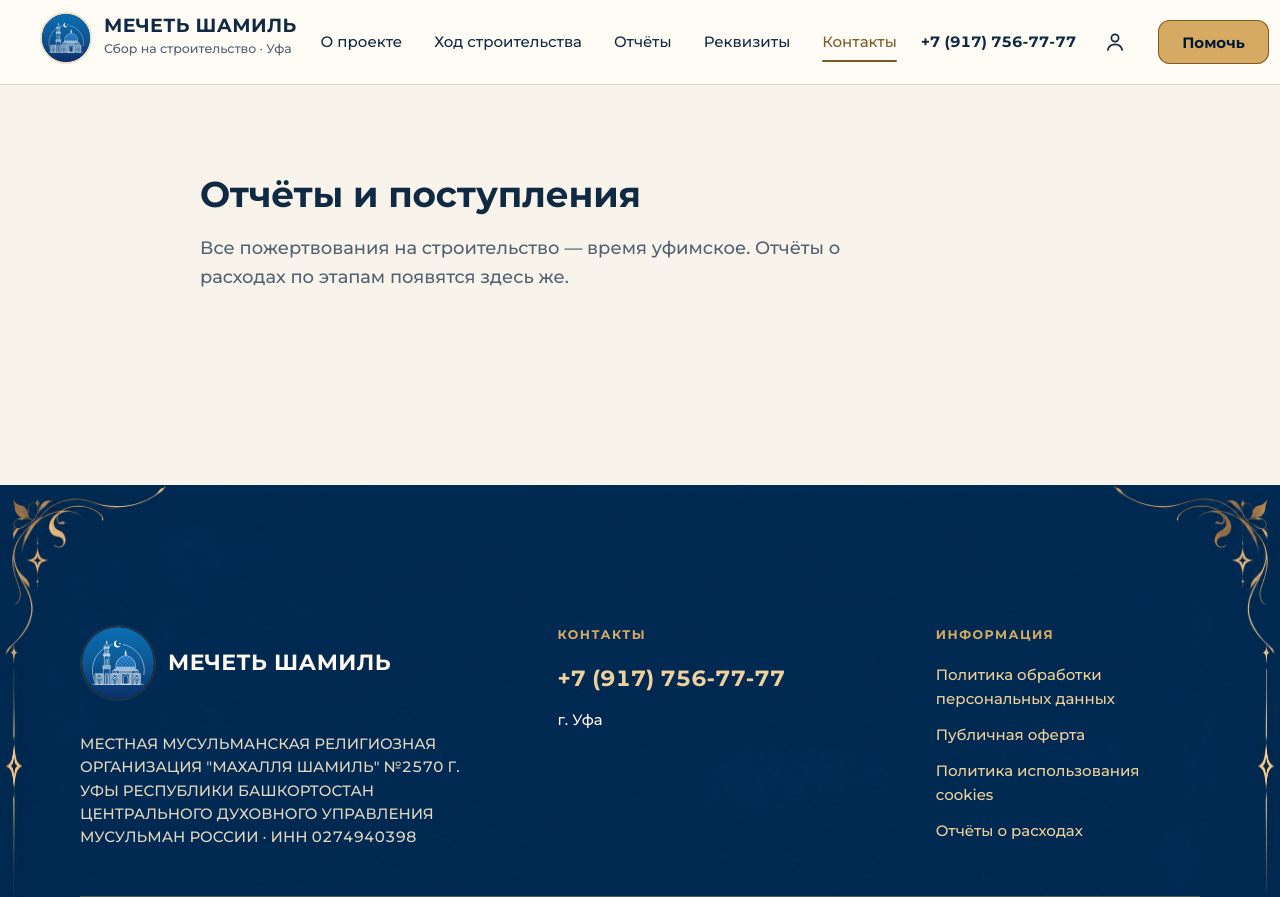
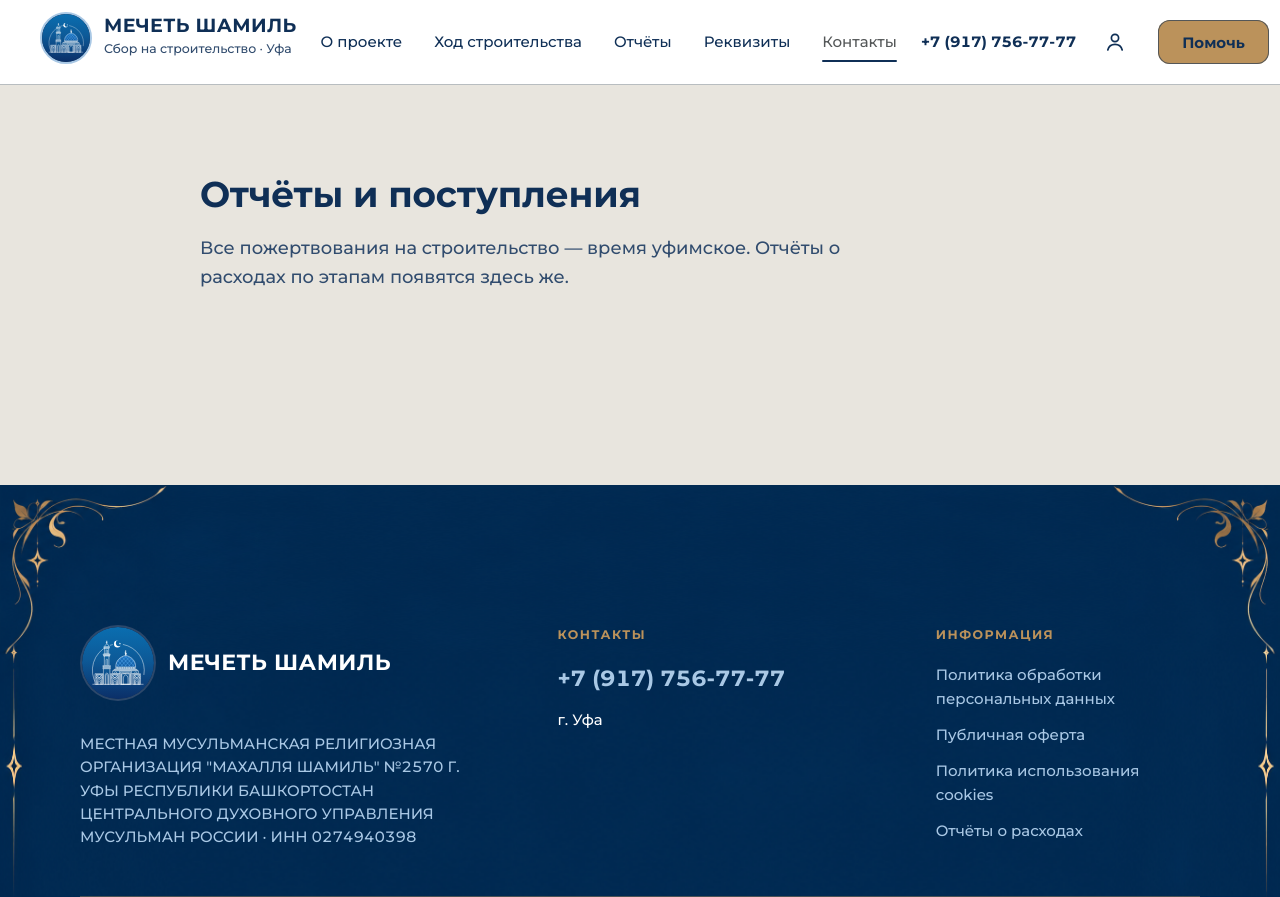
Before and after one commit to is6ream/shamil_1, a Next.js app in the folder apps/web/: page /otchety in a window 1280 px wide. Shown: the top 897 px of the page. Built offline with nearby package versions, Linux system fonts and the light colour scheme; no server answers.

Commit message:
style(web): apply updated Shamil brand palette

```diff
--- a/apps/web/app/admin/layout.tsx
+++ b/apps/web/app/admin/layout.tsx
@@ -1,4 +1,4 @@
-import type { Metadata } from "next";
+import type { Metadata, Viewport } from "next";
 
 import { ToastProvider } from "@/components/admin/ui/Toasts";
 import { AdminSessionProvider } from "@/lib/admin/session";
@@ -13,6 +13,8 @@ export const metadata: Metadata = {
   robots: { index: false, follow: false },
 };
 
+export const viewport: Viewport = { themeColor: "#0B2548" };
+
 export default function AdminLayout({ children }: LayoutProps<"/admin">) {
   return (
     <AdminSessionProvider>
--- a/apps/web/app/layout.tsx
+++ b/apps/web/app/layout.tsx
@@ -65,7 +65,7 @@ export const metadata: Metadata = {
 };
 
 export const viewport: Viewport = {
-  themeColor: "#0B2548",
+  themeColor: "#0F2F56",
 };
 
 export default function RootLayout({ children }: LayoutProps<"/">) {
--- a/apps/web/app/public-palette.css
+++ b/apps/web/app/public-palette.css
@@ -1,32 +1,23 @@
-/* Public night/gold theme. Admin keeps the original tokens in tokens.css.
-   Separate action fills from text accents: pale gold is never small text on cream. */
+/* Public brand palette. The admin theme continues to use tokens.css. */
 :root:not(:has([data-admin-theme])) {
-  --art-glow: radial-gradient(circle, rgb(240 209 155 / 50%) 0%, rgb(215 170 100 / 18%) 38%, transparent 68%);
-  --art-sand-light: rgb(128 90 39 / 13%);
-  --art-glow-light: radial-gradient(circle, rgb(215 170 100 / 11%) 0%, transparent 68%);
-  --photo-placeholder: linear-gradient(160deg, #EAE1D2, #DED4C3);
-  --header-glass: rgb(248 244 236 / 86%);
-  --hero-shade-desktop: linear-gradient(90deg, rgb(0 25 51 / 70%) 0%, rgb(0 25 51 / 72%) 78%, transparent 100%);
-  --hero-shade-tablet: linear-gradient(90deg, rgb(0 25 51 / 80%), rgb(0 25 51 / 72%) 55%, rgb(0 25 51 / 65%));
-  --hero-shade-mobile: linear-gradient(180deg, rgb(0 25 51 / 65%), rgb(0 25 51 / 72%) 50%, var(--hero-bg-fill));
-  --about-shade: linear-gradient(180deg, rgb(0 25 51 / 5%) 10%, rgb(0 25 51 / 15%) 30%, rgb(0 25 51 / 85%) 57%, rgb(0 25 51 / 98%) 100%);
-  --hero-bg-fill: #001933;
-  --r-check: 6px;
-  --night: #001933;
-  --night-soft: #082540;
-  --gold: #D7AA64;
-  --gold-light: #F0D19B;
-  --gold-text: #805A27;
-  --cream: #F8F4EC;
-  --paper: #FFFCF6;
-  --on-dark: #FFF8ED;
+  --night: #0F2F56;
+  --gold: #BB925B;
+  --paper: #FFFFFF;
+  --cream: #E8E5DE;
+  --light-blue: #A9C8E5;
+
+  --night-soft: color-mix(in srgb, var(--night) 90%, black);
+  --gold-light: color-mix(in srgb, var(--gold) 68%, var(--paper));
+  --gold-text: color-mix(in srgb, var(--gold) 40%, var(--night));
+  --on-dark: var(--paper);
   --mist: var(--cream);
-  --mist-deep: #EAE1D2;
+  --mist-deep: var(--light-blue);
   --white: var(--paper);
-  --ink: #102A43;
-  --ink-soft: #526171;
-  --blue: var(--night-soft);
-  --line: #DED4C3;
+  --ink: var(--night);
+  --ink-soft: color-mix(in srgb, var(--night) 86%, var(--paper));
+  --blue: var(--night);
+  --line: color-mix(in srgb, var(--night) 22%, var(--cream));
+
   --bg: var(--cream);
   --surface: var(--paper);
   --surface-soft: var(--cream);
@@ -34,43 +25,57 @@
   --text-strong: var(--ink);
   --text-soft: var(--ink-soft);
   --border: var(--line);
-  --control-border: #897B67;
-  --accent: var(--gold-text);
-  --accent-quiet: var(--gold-text);
-  --accent-hover: var(--night);
+  --control-border: color-mix(in srgb, var(--night) 63%, var(--paper));
+  --accent: var(--night);
+  --accent-quiet: var(--accent);
+  --accent-hover: var(--gold-text);
   --on-accent: var(--paper);
-  --focus: var(--gold-text);
+  --focus: var(--night);
+  --accent-soft: color-mix(in srgb, var(--light-blue) 35%, var(--paper));
+  --accent-ring: color-mix(in srgb, var(--night) 22%, transparent);
+
   --cta-bg: var(--gold);
   --cta-hover: var(--gold-light);
-  --cta-active: #C59650;
+  --cta-active: color-mix(in srgb, var(--gold) 88%, var(--paper));
   --cta-text: var(--night);
-  --cta-disabled: #DED4C3;
-  --cta-disabled-text: #526171;
-  --band-bg: var(--night-soft);
+  --cta-disabled: var(--cream);
+  --cta-disabled-text: var(--ink-soft);
+  --grad-cta: var(--cta-bg);
+  --grad-bar: var(--night);
+  --shadow-cta: 0 16px 32px -16px color-mix(in srgb, var(--gold-text) 35%, transparent);
+
+  --band-bg: var(--night);
   --panel-bg: var(--night);
   --girih-line: var(--gold);
-  --band-cite: #E3D6C1;
-  --grad-panel: radial-gradient(120% 110% at 50% 0%, var(--night-soft), var(--night));
+  --band-cite: var(--light-blue);
+  --grad-panel: radial-gradient(120% 110% at 50% 0%, var(--night), var(--night-soft));
   --grad-stage: var(--grad-panel);
-  --grad-bar: var(--gold-text);
-  --grad-cta: var(--cta-bg);
-  --accent-soft: rgb(215 170 100 / 12%);
-  --accent-ring: rgb(128 90 39 / 22%);
-  --shadow-cta: 0 16px 32px -16px rgb(128 90 39 / 35%);
-  --shadow-float: 0 24px 60px -24px rgb(0 25 51 / 22%);
-  --shadow-form: 0 30px 80px -30px rgb(0 25 51 / 28%);
-  --shadow-play: 0 10px 30px -8px rgb(0 25 51 / 35%);
-  --shadow-segment: 0 2px 6px rgb(0 25 51 / 12%);
-  --shadow-bar: 0 -8px 24px -12px rgb(0 25 51 / 25%);
-  --ornament-border: rgb(215 170 100 / 40%);
-  --caption-bg: rgb(0 25 51 / 75%);
-  --overlay: rgb(0 25 51 / 45%);
-  --photo-overlay: linear-gradient(transparent, rgb(0 25 51 / 70%));
-  --photo-shadow: 0 18px 40px -22px rgb(0 25 51 / 50%), 0 0 0 6px rgb(215 170 100 / 8%);
-  --dark-hover: rgb(255 248 237 / 8%);
-  --dark-divider: rgb(255 248 237 / 12%);
-  --hadith-shade: linear-gradient(rgb(0 25 51 / 45%), rgb(0 25 51 / 45%));
-  --panel-glow: radial-gradient(ellipse at 15% 0%, rgb(215 170 100 / 9%), transparent 60%);
+  --header-glass: color-mix(in srgb, var(--paper) 90%, transparent);
+  --hero-bg-fill: var(--night);
+  --hero-shade-desktop: linear-gradient(90deg, color-mix(in srgb, var(--night) 86%, transparent) 0 78%, transparent 100%);
+  --hero-shade-tablet: linear-gradient(90deg, color-mix(in srgb, var(--night) 88%, transparent), color-mix(in srgb, var(--night) 80%, transparent));
+  --hero-shade-mobile: linear-gradient(180deg, color-mix(in srgb, var(--night) 82%, transparent), color-mix(in srgb, var(--night) 88%, transparent) 50%, var(--hero-bg-fill));
+  --about-shade: linear-gradient(180deg, transparent 10%, color-mix(in srgb, var(--night) 15%, transparent) 30%, color-mix(in srgb, var(--night) 90%, transparent) 57%, var(--night) 100%);
+  --hadith-shade: linear-gradient(color-mix(in srgb, var(--night) 75%, transparent), color-mix(in srgb, var(--night) 75%, transparent));
+  --panel-glow: radial-gradient(ellipse at 15% 0%, color-mix(in srgb, var(--light-blue) 9%, transparent), transparent 60%);
+  --art-glow: radial-gradient(circle, color-mix(in srgb, var(--light-blue) 50%, transparent) 0%, color-mix(in srgb, var(--gold) 18%, transparent) 38%, transparent 68%);
+  --art-sand-light: color-mix(in srgb, var(--night) 13%, transparent);
+  --art-glow-light: radial-gradient(circle, color-mix(in srgb, var(--light-blue) 35%, transparent) 0%, transparent 68%);
+  --photo-placeholder: linear-gradient(160deg, var(--cream), var(--light-blue));
+  --caption-bg: color-mix(in srgb, var(--night) 88%, transparent);
+  --overlay: color-mix(in srgb, var(--night) 45%, transparent);
+  --photo-overlay: linear-gradient(transparent, color-mix(in srgb, var(--night) 80%, transparent));
+  --photo-shadow: 0 18px 40px -22px color-mix(in srgb, var(--night) 50%, transparent), 0 0 0 6px color-mix(in srgb, var(--gold) 8%, transparent);
+  --shadow-float: 0 24px 60px -24px color-mix(in srgb, var(--night) 22%, transparent);
+  --shadow-form: 0 30px 80px -30px color-mix(in srgb, var(--night) 28%, transparent);
+  --shadow-play: 0 10px 30px -8px color-mix(in srgb, var(--night) 35%, transparent);
+  --shadow-segment: 0 2px 6px color-mix(in srgb, var(--night) 12%, transparent);
+  --shadow-bar: 0 -8px 24px -12px color-mix(in srgb, var(--night) 25%, transparent);
+  --ornament-border: color-mix(in srgb, var(--gold) 40%, transparent);
+  --dark-hover: color-mix(in srgb, var(--paper) 8%, transparent);
+  --dark-divider: color-mix(in srgb, var(--paper) 12%, transparent);
+
+  --r-check: 6px;
   --r-card: 24px;
   --r-panel: 24px;
   --r-photo: 20px;
@@ -81,19 +86,19 @@
 }
 :root:not(:has([data-admin-theme])) :is(.on-dark, .panel, footer) {
   --bg: var(--panel-bg);
-  --surface: rgb(255 248 237 / 7%);
-  --surface-sunken: rgb(255 248 237 / 12%);
-  --surface-soft: rgb(255 248 237 / 7%);
-  --accent-soft: rgb(215 170 100 / 12%);
+  --surface: var(--dark-hover);
+  --surface-sunken: var(--dark-divider);
+  --surface-soft: var(--surface);
+  --accent-soft: color-mix(in srgb, var(--light-blue) 12%, transparent);
   --text-strong: var(--on-dark);
-  --text-soft: #E3D6C1;
-  --border: rgb(240 209 155 / 40%);
-  --control-border: var(--gold);
-  --accent: var(--gold-light);
-  --accent-quiet: var(--gold-light);
-  --accent-hover: var(--gold);
+  --text-soft: var(--light-blue);
+  --border: color-mix(in srgb, var(--light-blue) 40%, transparent);
+  --control-border: var(--light-blue);
+  --accent: var(--light-blue);
+  --accent-quiet: var(--accent);
+  --accent-hover: var(--paper);
   --on-accent: var(--night);
-  --focus: var(--gold-light);
+  --focus: var(--light-blue);
   --grad-bar: var(--gold);
 }
 :root:not(:has([data-admin-theme])) .btn-primary {
@@ -107,7 +112,7 @@
 :root:not(:has([data-admin-theme])) .btn-primary[aria-disabled="true"] {
   background: var(--cta-disabled); color: var(--cta-disabled-text); opacity: 1; filter: none;
 }
-:root:not(:has([data-admin-theme])) footer a { color: var(--gold-light); }
+:root:not(:has([data-admin-theme])) footer a { color: var(--light-blue); }
 
 /* Legacy inner-page sharing uses the same actions as the landing page. */
 :root:not(:has([data-admin-theme])) .share {
@@ -131,3 +136,22 @@
 :root:not(:has([data-admin-theme])) :is(.btn-ghost, .input, .pay):hover { border-color: var(--accent); }
 :root:not(:has([data-admin-theme])) .input[aria-invalid="true"] { border-color: var(--danger); }
 :root:not(:has([data-admin-theme])) .vcard { border-radius: var(--r-card); }
+
+
+:root:not(:has([data-admin-theme])) ::selection {
+  background: var(--light-blue);
+  color: var(--night);
+}
+
+:root:not(:has([data-admin-theme])) .check:has(:checked) .bx {
+  color: var(--on-accent);
+}
+
+:root:not(:has([data-admin-theme])) .stub {
+  background: var(--surface-sunken);
+  border-color: var(--control-border);
+}
+
+:root:not(:has([data-admin-theme])) .stub :is(.lbl, .gist) {
+  color: var(--text-strong);
+}
--- a/apps/web/components/layout/SiteFooter.module.css
+++ b/apps/web/components/layout/SiteFooter.module.css
@@ -44,7 +44,7 @@
   font-weight: 700;
   letter-spacing: var(--ls-caps);
   text-transform: uppercase;
-  color: var(--gold);   /* 9.54:1 на --ink — AA для мелкого текста */
+  color: var(--gold);
 }
 
 .phone {
--- a/apps/web/components/layout/SiteHeader.module.css
+++ b/apps/web/components/layout/SiteHeader.module.css
@@ -42,7 +42,7 @@
 
 .navLink:hover,
 .navLink[aria-current] {
-  color: var(--accent);
+  color: var(--accent-hover);
 }
 
 .navLink[aria-current]::after {
@@ -90,7 +90,7 @@
 }
 
 .login:hover {
-  color: var(--accent);
+  color: var(--accent-hover);
 }
 
 /* Телефон стоит вплотную к иконке, кнопка «Помочь» уже со своим отступом. */
--- a/apps/web/components/sections/HadithBand.module.css
+++ b/apps/web/components/sections/HadithBand.module.css
@@ -35,7 +35,7 @@
   font-family: var(--font-arabic);
   font-size: var(--fs-arabic);
   line-height: 1.8;
-  color: rgba(255, 255, 255, 0.92);
+  color: var(--gold-light);
 }
 
 .translation {
```
